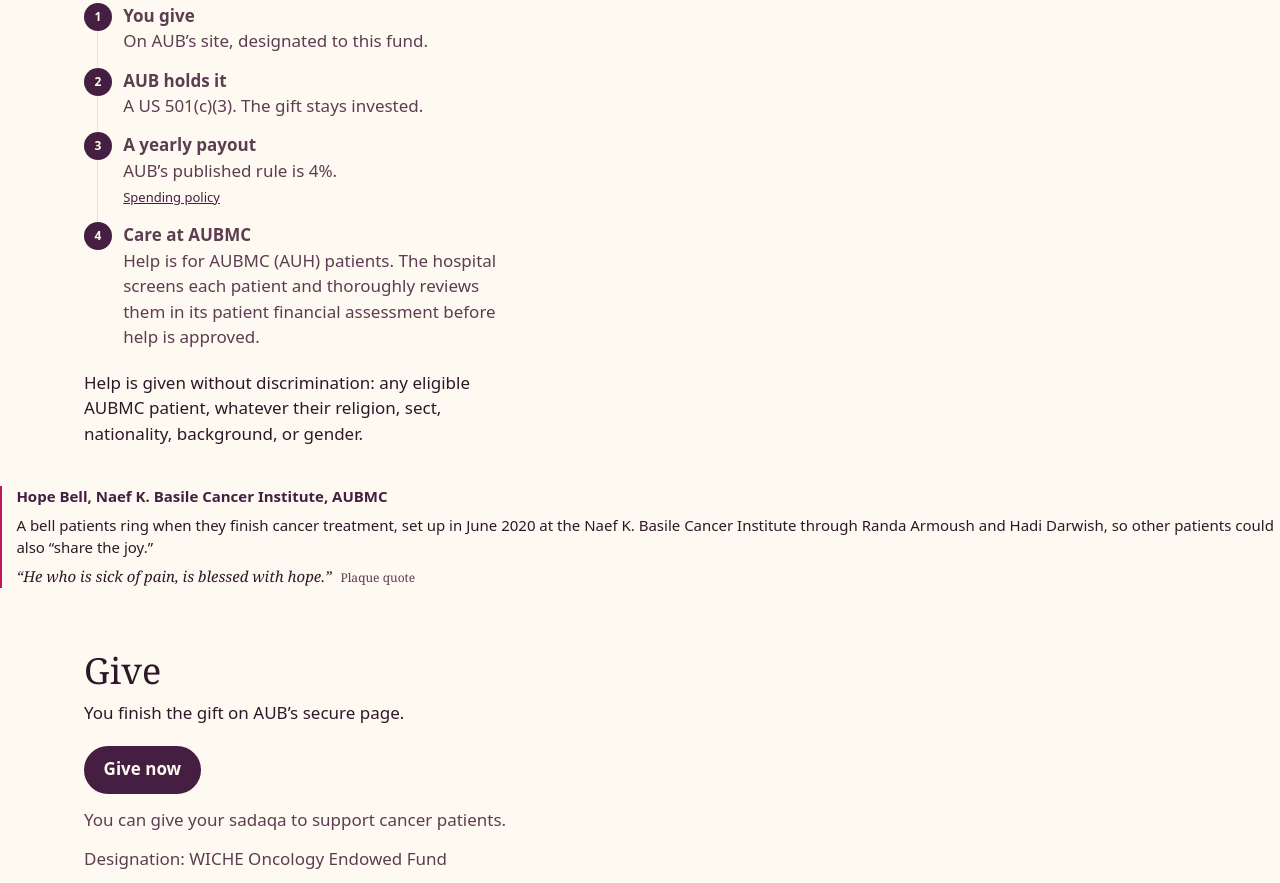
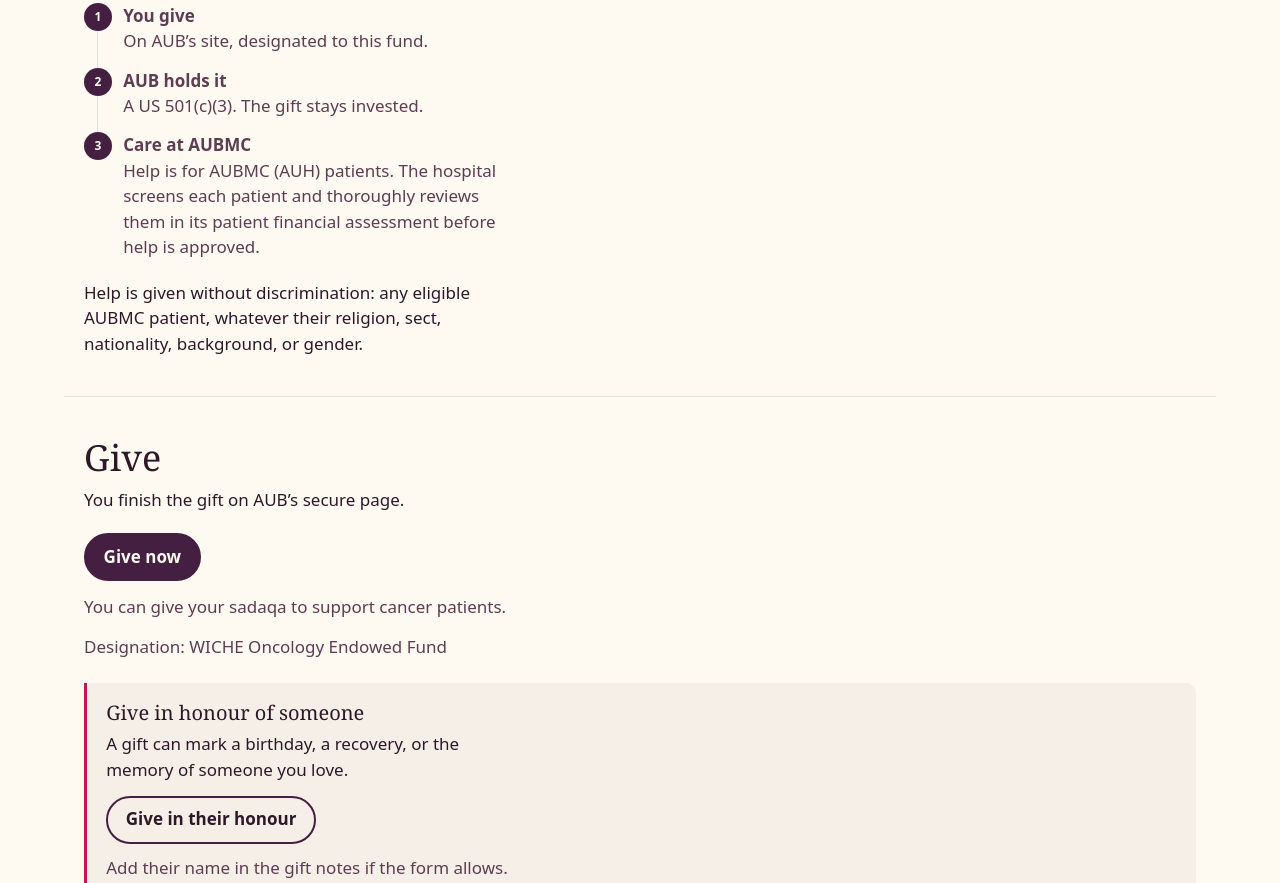
Before and after one commit to rarmoush/wiche-fund, a plain HTML site: page index.html in a window 1280 px wide. Shown: the part 2712-3595 px from the top of the page. Drawn offline with Linux system fonts and the light colour scheme.

Commit message:
Remove spending policy and bottom Hope Bell text

```diff
--- a/index.html
+++ b/index.html
@@ -470,7 +470,6 @@
             <p>The Naef K. Basile Cancer Institute at AUBMC enrolls about 2,500 new cancer patients a year. <a class="cite" href="https://sites.aub.edu.lb/aubmcacc/nkbci/nkbci-patient-care-services-2/" target="_blank" rel="noopener noreferrer">AUBMC<span class="sr-only">, opens in a new tab</span></a></p>
             <!-- Official AUB giving-page description (https://giving.aub.edu.lb/WICHE): patients helped with biopsies and multiple infusion treatments, from all parts of Lebanon. Do not publish a headcount unless Randa asks to restore it. -->
             <p>As described on AUB’s giving page, the fund has helped patients with breast cancer, from all parts of Lebanon, with biopsies and multiple infusion treatments. <a class="cite" href="https://giving.aub.edu.lb/WICHE" target="_blank" rel="noopener noreferrer">AUB giving page<span class="sr-only">, opens in a new tab</span></a></p>
-            <p>AUB publishes a 4% spending policy, on the 20-quarter moving average. <a class="cite" href="https://boldly.aub.edu.lb/faq/" target="_blank" rel="noopener noreferrer">AUB Boldly FAQ<span class="sr-only">, opens in a new tab</span></a> This page does not say what share of a gift reaches a patient.</p>
           </div>
         </details>
       </section>
@@ -496,14 +495,6 @@
           <li>
             <span class="flow-num">3</span>
             <div>
-              <p class="step-title">A yearly payout</p>
-              <p>AUB’s published rule is 4%.</p>
-              <a class="cite" href="https://boldly.aub.edu.lb/faq/" target="_blank" rel="noopener noreferrer">Spending policy<span class="sr-only">, AUB Boldly FAQ, opens in a new tab</span></a>
-            </div>
-          </li>
-          <li>
-            <span class="flow-num">4</span>
-            <div>
               <p class="step-title">Care at AUBMC</p>
               <p>Help is for AUBMC (AUH) patients. The hospital screens each patient and thoroughly reviews them in its patient financial assessment before help is approved.</p>
             </div>
@@ -513,12 +504,6 @@
         <p class="fair">Help is given without discrimination: any eligible AUBMC patient, whatever their religion, sect, nationality, background, or gender.</p>
       </section>
 
-      <!-- [REQUIRES APPROVAL: AUB Advancement] Any AUBMC photo of the Hope Bell needs written approval before use. None used here. -->
-      <aside class="hope" aria-labelledby="hope-title">
-        <p id="hope-title" class="hope-title">Hope Bell, Naef K. Basile Cancer Institute, AUBMC</p>
-        <p>A bell patients ring when they finish cancer treatment, set up in June 2020 at the Naef K. Basile Cancer Institute through Randa Armoush and Hadi Darwish, so other patients could also &ldquo;share the joy.&rdquo;</p>
-        <p class="hope-quote">&ldquo;He who is sick of pain, is blessed with hope.&rdquo; <span>Plaque quote</span></p>
-      </aside>
       <section id="give" class="wrap" aria-labelledby="give-title">
         <h2 id="give-title">Give</h2>
         <p class="lede">You finish the gift on AUB’s secure page.</p>
```
